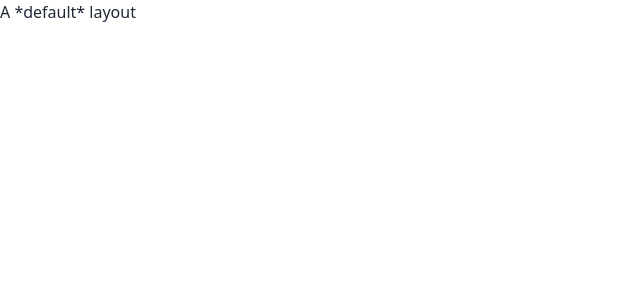
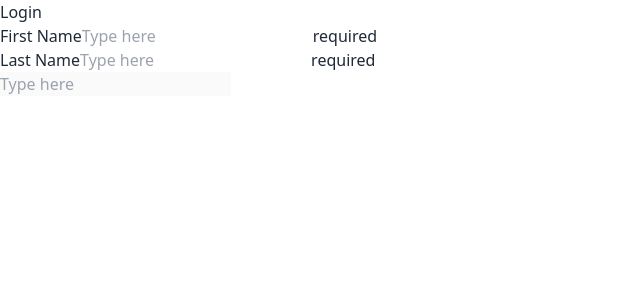
Before and after one commit to hiroshi-iwashita/practice_nuxt3, a Nuxt app in the folder src/: page /auth/login in a window 1280 px wide. Before the commit this address had no page. Shown: the top 300 px of the page, without its empty margins (0-640 px from the left). Built offline with nearby package versions, Linux system fonts and the light colour scheme.

Commit message:
FormTextInput コンポーネント作成

```diff
--- /dev/null
+++ b/src/components/form/FormTextInput.vue
@@ -0,0 +1,79 @@
+<template>
+  <div
+    class="form-control"
+    :class="classObject"
+  >
+    <label
+      class="label"
+    >
+      <span
+        class="label-text"
+      >
+        {{ labelTop }}
+      </span>
+    </label>
+    <input
+      v-model.string="modelValue"
+      type="text"
+      :placeholder.string="placeholder"
+      class="input input-md bg-base-300 w-full"
+      :disabled.boolean="isDisabled"
+    />
+    <label class="label">
+      <span class="label-text-alt">
+        {{ labelBottom }}
+      </span>
+    </label>
+  </div>
+</template>
+
+<script lang="ts" setup>
+  // prop
+  interface Props {
+    modelValue: string;
+    labelTop?: string;
+    placeholder?: string;
+    isDisabled?: boolean;
+    labelBottom?: string;
+    width?: string;
+    maxWidth?: string;
+  }
+
+  const props = withDefaults(
+    defineProps<Props>(), {
+      modelValue: '',
+      labelTop: '',
+      placeholder: 'Type here',
+      isDisabled: false,
+      labelBottom: '',
+      width: 'full',
+      maxWidth: 'xs'
+    }
+  );
+
+  // emit
+  interface Emits {
+    (e: 'update:modelValue', text: string): void;
+  }
+  const emit = defineEmits<Emits>();
+
+  // computed
+  const modelValue = computed({
+    get: () => props.modelValue,
+    set: (value: string) => emit('update:modelValue', value)
+  });
+
+  // classObject
+  const classObject = computed(() => {
+    return {
+      'w-full' : props.width === 'full',
+      'w-20' : props.width === '20',
+      'max-w-xs' : props.maxWidth === 'xs',
+      'max-w-md' : props.maxWidth === 'md',
+      'max-w-lg' : props.maxWidth === 'lg',
+      'mt-4' : props.labelTop === '',
+      'pb-4' : props.labelBottom === '',
+    }
+  })
+
+</script>
--- /dev/null
+++ b/src/pages/auth/login.vue
@@ -0,0 +1,75 @@
+<template>
+    <NuxtLayout name="auth">
+        <template #header>
+            <LayoutAuthLoginHeader />
+        </template>
+        <template #footer>
+            <LayoutAuthLoginFooter
+                class="container"
+            />
+        </template>
+
+        <div class="container">
+            <h1 class="text-xl mb-16">
+                Login
+            </h1>
+            <FormTextInput
+                v-for="(form, index) in forms"
+                :key="index"
+                :model-value="form.value"
+                :label-top="form.labelTop"
+                :placeholder="form.placeholder"
+                :is-disabled="form.isDisabled"
+                :label-bottom="form.labelBottom"
+                :width="form.width"
+                :max-width="form.maxWidth"
+                @update:model-value="test($event, index)"
+            />
+
+        </div>
+    </NuxtLayout>
+</template>
+
+<script lang="ts" setup>
+    definePageMeta({
+        layout: false,
+    });
+
+    // FormTextInput
+    const forms = reactive([
+        {
+            value: <string>'',
+            labelTop: <string>'First Name',
+            placeholder: <string>'Type here',
+            isDisabled: <boolean>false,
+            labelBottom: <string>'required',
+            width: <string>'full',
+            maxWidth: <string>'xs',
+        },
+        {
+            value: <string>'',
+            labelTop: <string>'Last Name',
+            placeholder: <string>'Type here',
+            isDisabled: <boolean>false,
+            labelBottom: <string>'required',
+            width: <string>'full',
+            maxWidth: <string>'xs',
+        },
+        {
+            value: <string>'',
+            labelTop: <string>'',
+            placeholder: <string>'Type here',
+            isDisabled: <boolean>true,
+            labelBottom: <string>'',
+            width: <string>'full',
+            maxWidth: <string>'xs',
+        }
+    ])
+
+    const test = (v: string, i: number) => {
+        // console.log(v)
+        // console.log(i)
+        forms[i].value = v
+        console.log(forms[i].value)
+    }
+</script>
```
